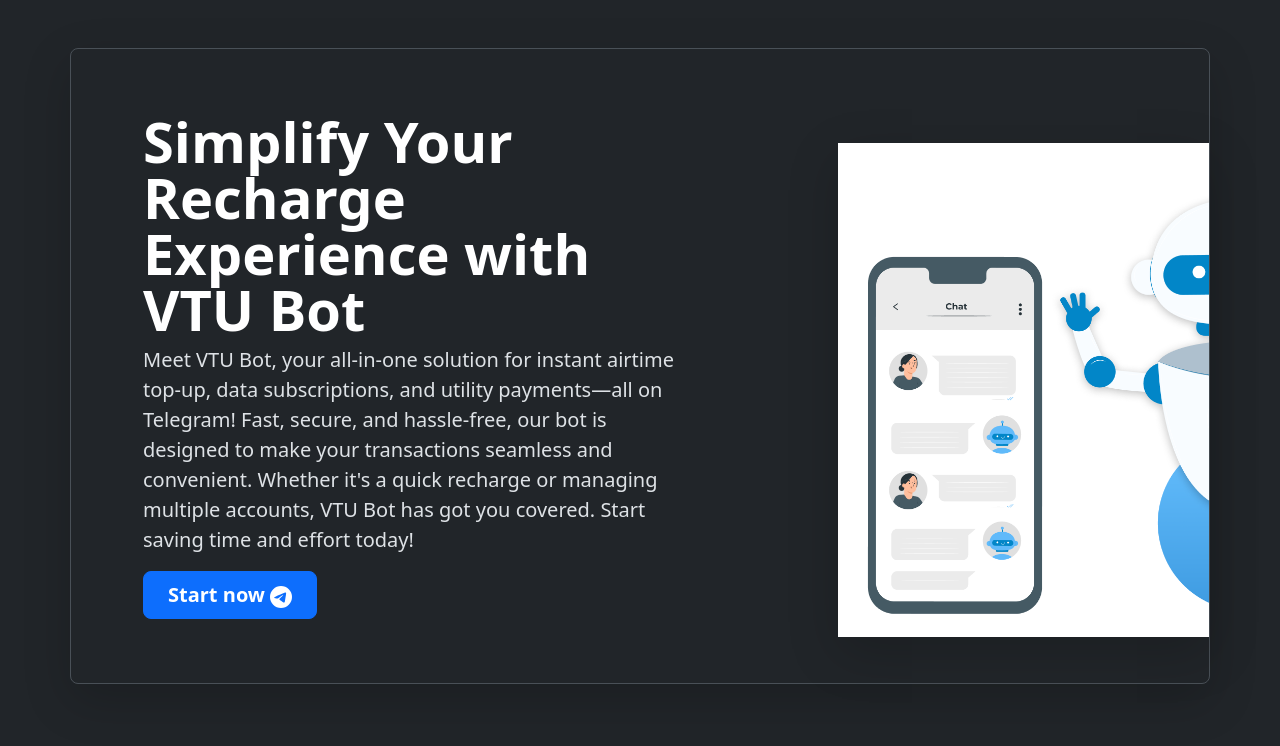
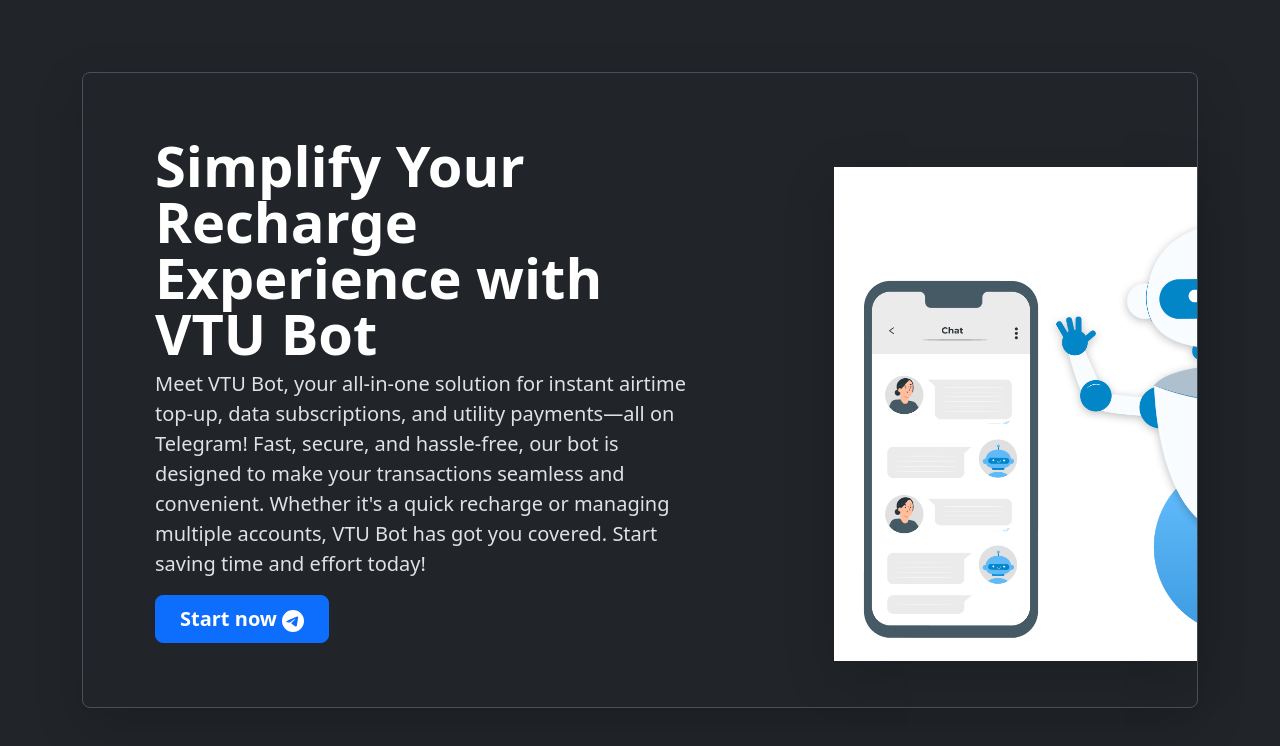
Before and after one commit to Novavamp/TelegramVTUBot, a website: page public/index.html in a window 1280 px wide. Drawn offline with nearby package versions, Linux system fonts and the light colour scheme.

Commit message:
Added padding to top container

```diff
--- a/public/index.html
+++ b/public/index.html
@@ -21,7 +21,7 @@
 </head>
 
 <body>
-    <div class="container my-5">
+    <div class="container my-5 p-4">
         <div class="row p-4 pb-0 pe-lg-0 pt-lg-5 align-items-center rounded-3 border shadow-lg">
             <div class="col-lg-7 p-3 p-lg-5 pt-lg-3">
                 <h1 class="display-4 fw-bold lh-1 text-body-emphasis">Simplify Your Recharge Experience with VTU Bot
```
